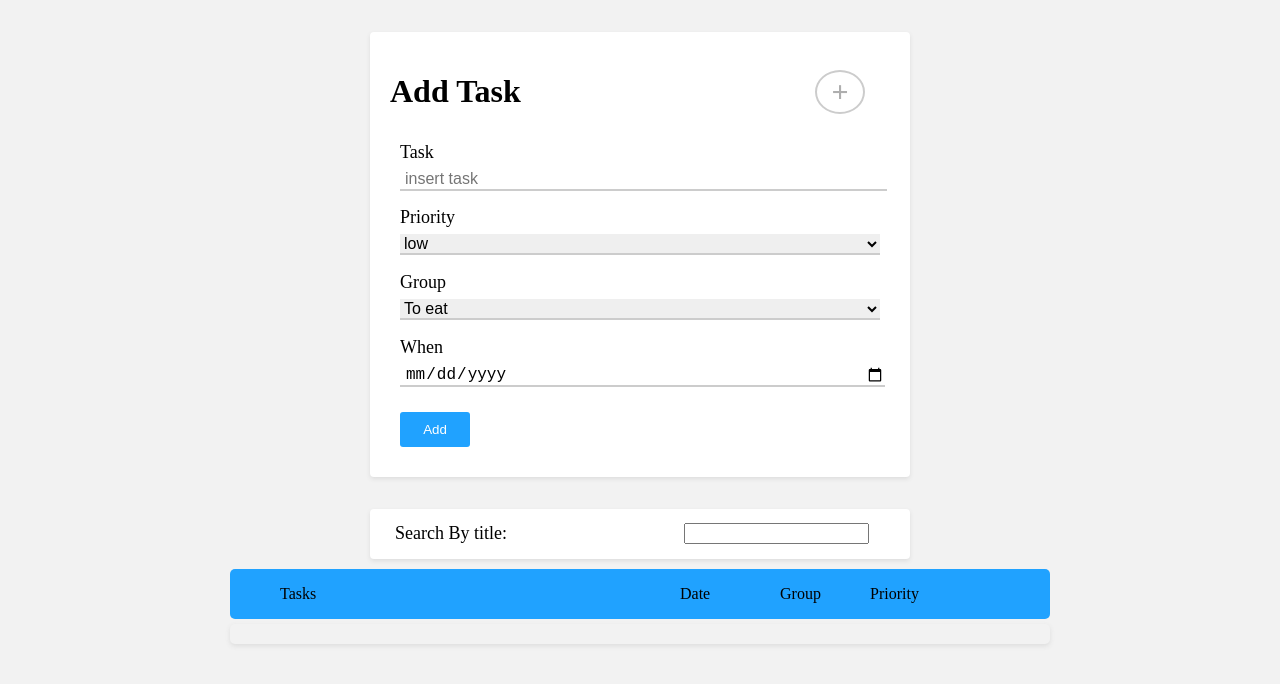
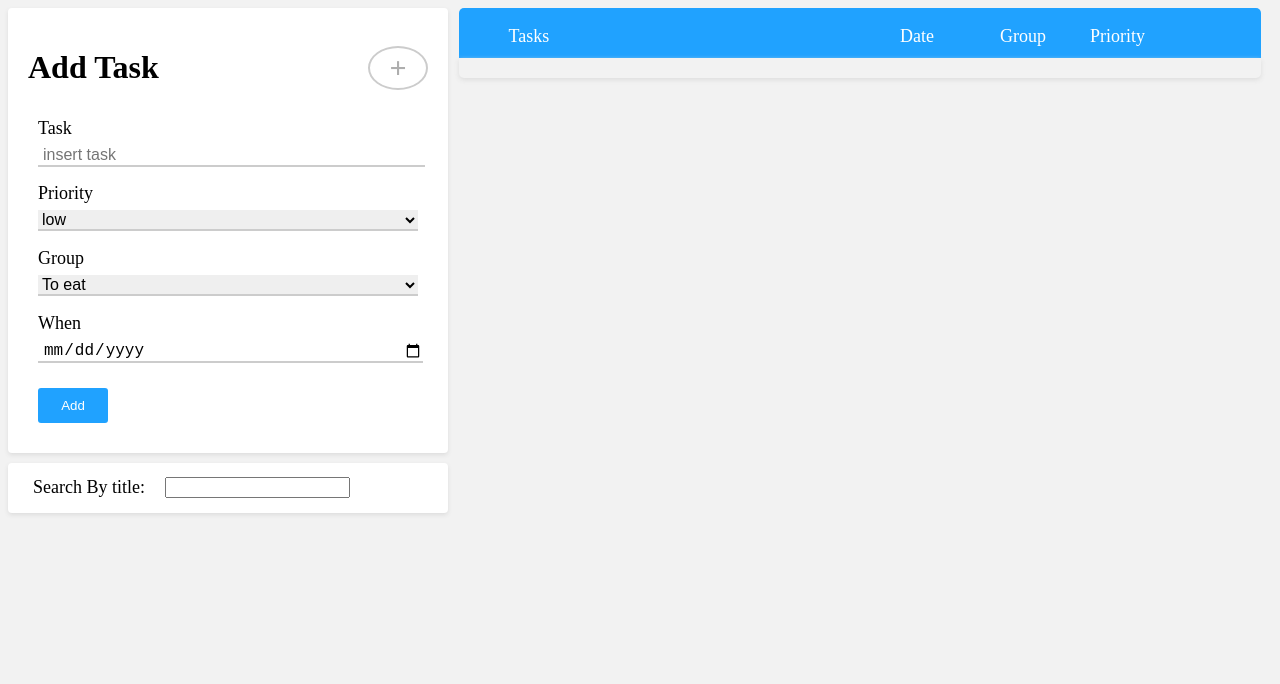
Before and after one commit to javi-san-dev/React-Hooks-functionalities, a React (Create React App) app: page / in a window 1280 px wide. Shown: the top 684 px of the page. Built offline with nearby package versions, Linux system fonts and the light colour scheme.

Commit message:
made some changes on the style

```diff
--- a/src/componenets/Form/Form.css
+++ b/src/componenets/Form/Form.css
@@ -2,15 +2,15 @@
 .form-container{
     text-align: left;
 
-    max-width: 500px;
-    margin: 2rem auto;
+    max-width: 400px;
+    margin-bottom: 10px;
     background: #fff;
     border-radius: 4px;
     box-shadow: 0 2px 4px #ddd;
     text-align: left;
     padding: 20px;
     overflow: hidden;
-    transition: all 2s;
+    transition: all 1s;
 }
 .form-container-title {
     display: flex;
--- a/src/componenets/Form/Form.js
+++ b/src/componenets/Form/Form.js
@@ -5,8 +5,8 @@ import Spinner from '../Spinner/Spinner';
 const Form = props => {
     const { onAddTask, loading } = props;
     const refContainer = useRef(null);
-    const [insertedPriority, setInsertedPriority] = useState(0);
-    const [insertedGroup, setInsertedGroup] = useState(0);
+    const [insertedPriority, setInsertedPriority] = useState('low');
+    const [insertedGroup, setInsertedGroup] = useState('To eat');
     const [insertedTask, setInsertedTask] = useState('');
     const [insertedDate, setInsertedDate] = useState('');
     const [isLoading, setIsLoading] = useState(false);
--- a/src/componenets/List/List.css
+++ b/src/componenets/List/List.css
@@ -2,14 +2,16 @@
 
 }
 .list-header {
-    width: 800px;
+    width: 95%;
     margin: auto;
     background: #20a2ff;
     height: 50px;
     padding-left: 20px;
-    border-radius: 5px;
-    margin-bottom: 5px;
-    display: flex
+    border-top-right-radius: 5px;
+    border-top-left-radius: 5px;
+    display: flex;
+    color: white;
+    font-size: 18px;
 }
 .list-header p:first-child{
     width: 50%;
@@ -19,14 +21,16 @@
     margin: auto;
     padding: 0;
     box-shadow: 0 2px 5px #ddd;
-    width: 800px;
-    border-radius: 5px;
-   padding: 10px;
+    width: 95%;
+    border-bottom-left-radius: 5px;
+    border-bottom-right-radius: 5px;
+    padding: 10px;
+    margin-bottom: 20px;
 }
 .list-container li{
     list-style: none;
     margin: auto;
-    width: 800px;
+    width: 100%;
     background: #fff;
     border-radius: 5px;
     box-shadow: 0 2px 5px #ddd;
@@ -54,6 +58,7 @@
     border-radius: 3px;
     color: white;
     margin-left: 10px;
+    cursor: pointer;
 }
 .date-list {
     width: 100px;
@@ -65,27 +70,3 @@
 .priority-list {
     width: 80px;
 }
-/*
-.list-container li div:first-child {
-    background: #20a2ff;
-    height: 100%;
-    padding-left: 20px;
-    display: flex;
-    border-top-left-radius: 3px;
-    border-top-right-radius: 3px;
-    color: white;
-}
-.list-container li div:first-child p:first-child{
-    width: 88%;
-    padding-left: 25px;
-}
-.list-container li div:nth-child(2) {
-    height: 100%;
-    display: flex;
-    margin: auto;
-}
-.list-container li div:nth-child(2) p:first-child{
-    width: 80%;
-    padding-left: 25px;
-}
-*/
--- a/src/componenets/Search/Search.css
+++ b/src/componenets/Search/Search.css
@@ -1,7 +1,6 @@
 .search-container {
     list-style: none;
-    margin: auto;
-    width: 540px;
+    width: 440px;
     background: #fff;
     border-radius: 4px;
     box-shadow: 0 2px 4px #ddd;
--- a/src/container/Home.css
+++ b/src/container/Home.css
@@ -3,5 +3,17 @@ body {
     background: #f2f2f2;
 }
 .home-container {
+ display: flex;
+}
+.home-container div:first-child {
+    flex: 0.5;
+}
+.home-container div:nth-child(2) {
+    flex: 1;
+}
 
+@media only screen and (max-width: 1000px) {
+    .home-container {
+        flex-direction: column;
+       }
 }
--- a/src/container/Home.js
+++ b/src/container/Home.js
@@ -71,9 +71,15 @@ const Home = () => {
 
     return (
         <div className='home-container'>
-            <Form onAddTask={addTaskHandler} />
-            <Search onLoadingTasks={filteredTasks} />
-            {MyTaskList}
+            <div>
+                <Form onAddTask={addTaskHandler} />
+                <Search onLoadingTasks={filteredTasks} />
+            </div>
+            <div>
+
+                {MyTaskList}
+            </div>
+
         </div>
     );
 };
```
